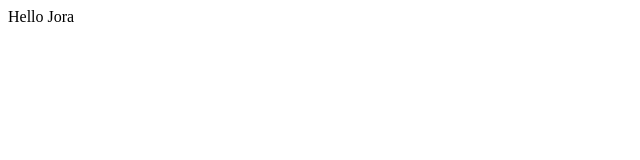
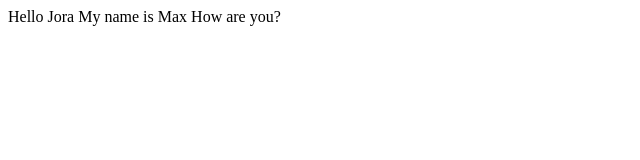
Before and after one commit to maximkyrylchuk/Jenkins, a plain HTML site: page index.html in a window 1280 px wide. Shown: the whole page, without its empty margins (0-640 px from the left). Drawn offline with Linux system fonts and the light colour scheme.

Commit message:
Update index.html

```diff
--- a/index.html
+++ b/index.html
@@ -1 +1,3 @@
 <hl>Hello Jora</hl>
+<hl>My name is Max</hl>
+<hl>How are you?</hl>
```
